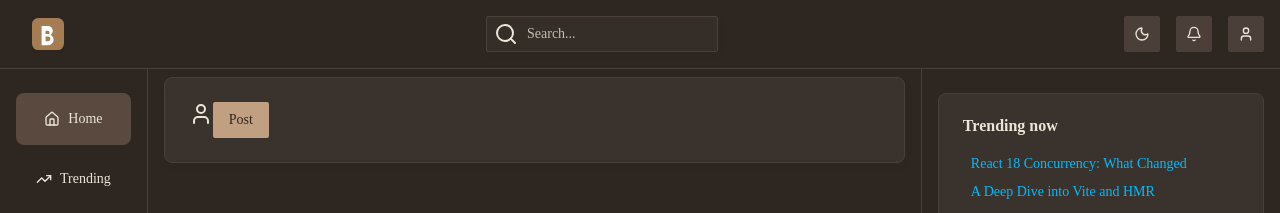
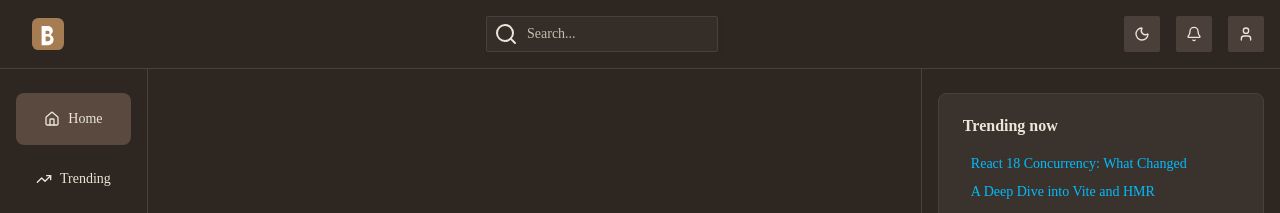
Before and after one commit to owaish3301/blog, a React (Vite) app: page /home in a window 1280 px wide. Shown: the top 213 px of the page. Built offline with nearby package versions, Linux system fonts and the light colour scheme; no server answers.

Commit message:
refactor: remove NewPost component from MainBody

```diff
--- a/src/components/homeLayout/MainBody.tsx
+++ b/src/components/homeLayout/MainBody.tsx
@@ -1,5 +1,4 @@
 import { ScrollArea } from "../../components/ui/scroll-area";
-import NewPost from "../homePageContent/NewPost";
 import TrendingNow from "../homePageContent/TrendingNow";
 import WhoToFollow from "../homePageContent/WhoToFollow";
 import { Button } from "../ui/button";
@@ -7,7 +6,6 @@ import { Separator } from "../ui/separator"
 import { useTabs } from "../../context/TabsContext";
 
 export default function MainBody () {
-
 
   const {tabs, switchTab} = useTabs();
 
@@ -38,7 +36,6 @@ export default function MainBody () {
       </aside>
 
       <main className="h-full w-full px-4 py-2 overflow-y-auto">
-        <NewPost />
         <div className="lg:hidden pb-[100px]">
           <WhoToFollow />
         </div>
--- a/src/components/homePageContent/NewPost.tsx
+++ b/src/components/homePageContent/NewPost.tsx
@@ -19,6 +19,7 @@ export default function NewPost() {
             <UserIcon />
           )}
         </div>
+
         <div>
           <div></div>
           <div>
```
